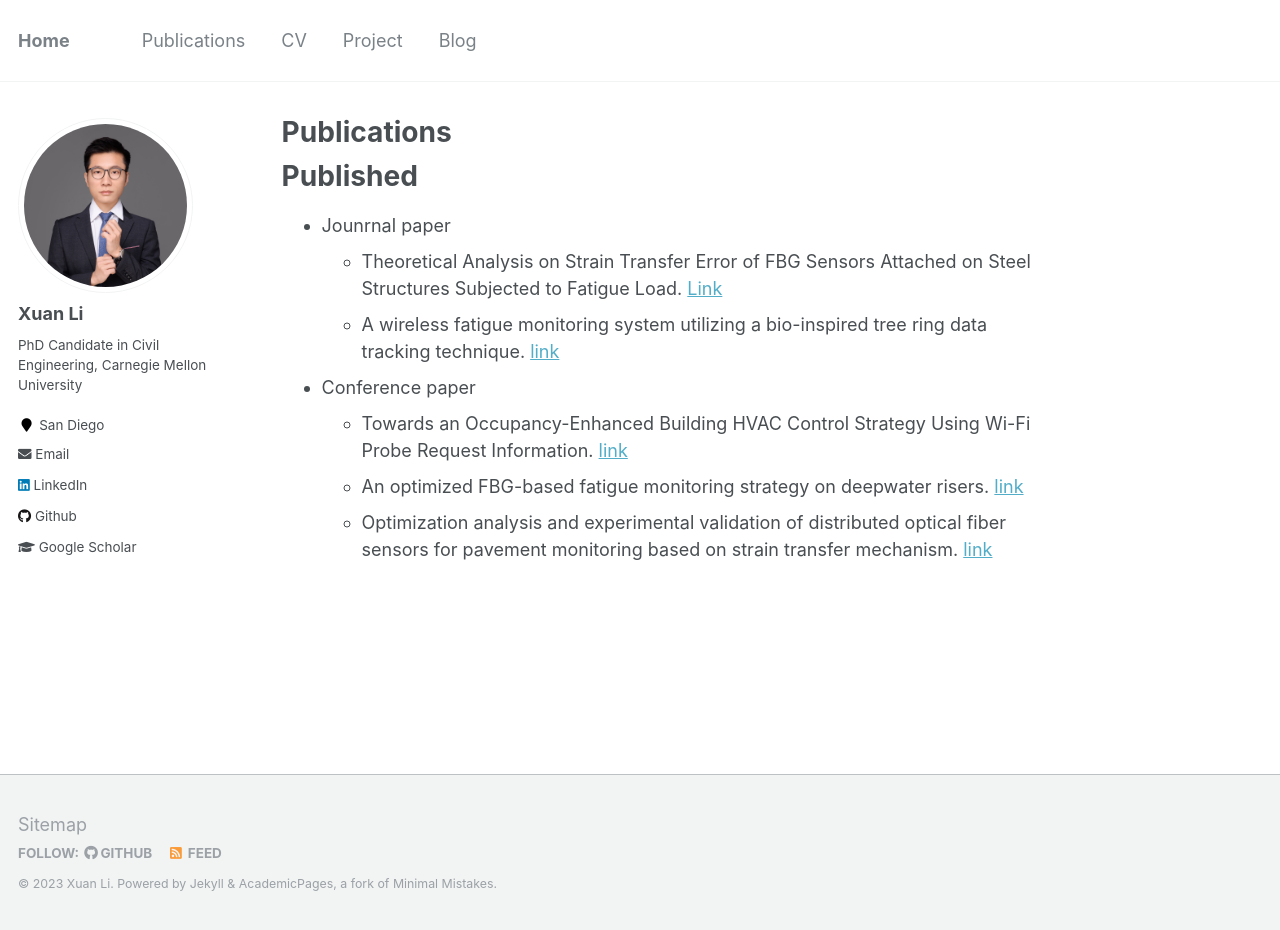
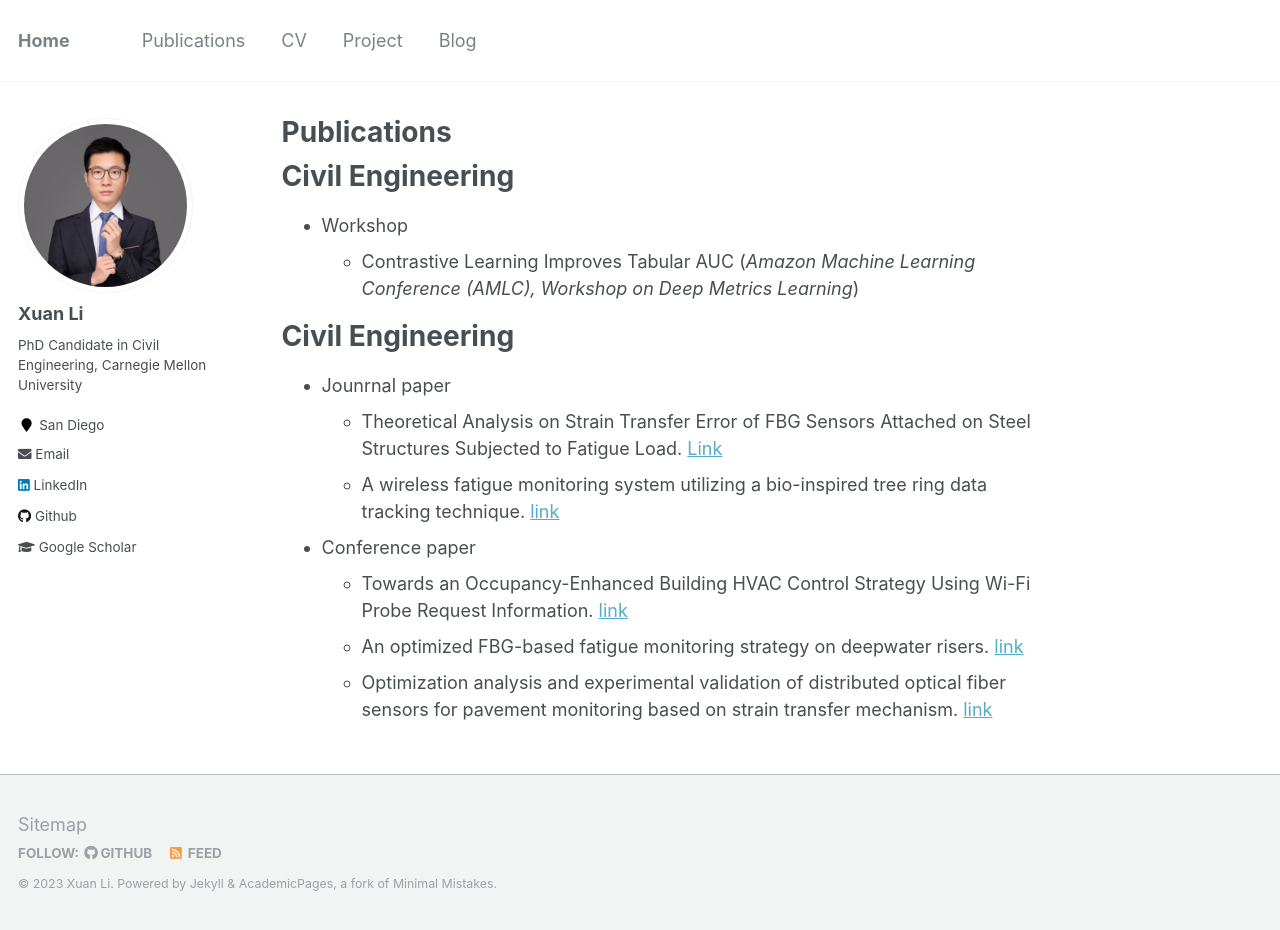
Before and after one commit to milanlx/milanlx.github.io, a Jekyll site: the page built from _pages/publication-test.md, in a window 1280 px wide and 930 px high. Built offline with Jekyll 4.4.1, drawn with Linux system fonts in a browser that asks for light colours.

Commit message:
Update publication-test.md

```diff
--- a/_pages/publication-test.md
+++ b/_pages/publication-test.md
@@ -4,7 +4,12 @@ permalink: /publication-test/
 author_profile: true
 ---
 
-Published
+Civil Engineering
+======
+* Workshop
+  * Contrastive Learning Improves Tabular AUC (*Amazon Machine Learning Conference (AMLC), Workshop on Deep Metrics Learning*)
+
+Civil Engineering
 ======
 
 * Jounrnal paper
```
